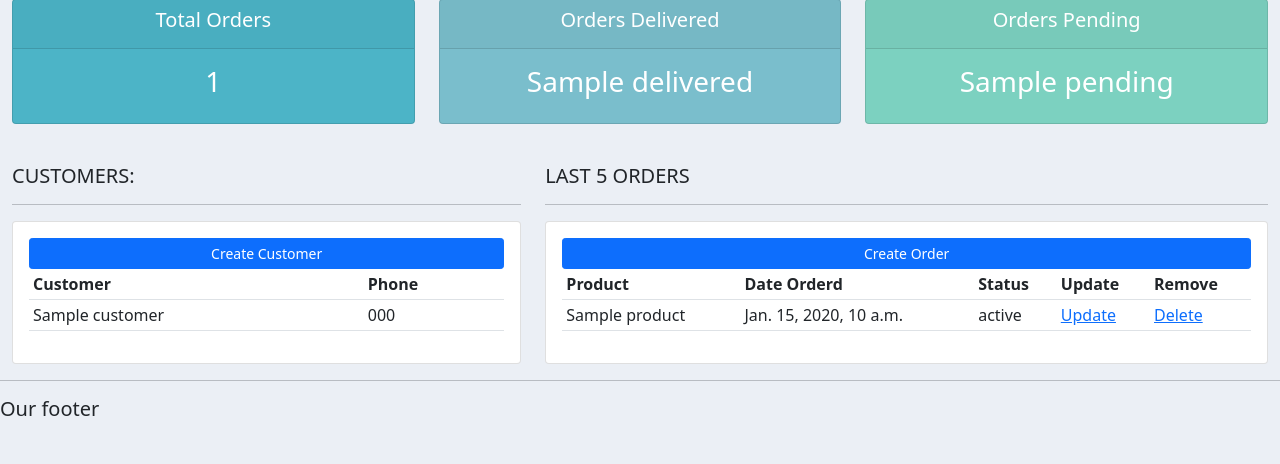
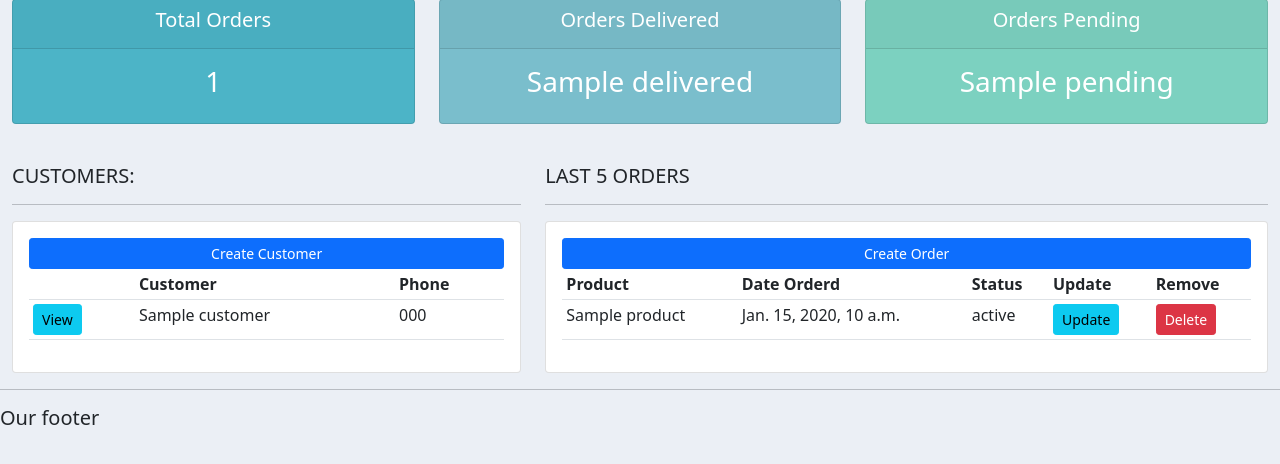
Before and after one commit to ARCHIT1607/CRM-Django-framework, a Django app: template accounts/templates/accounts/dashboard.html in a window 1280 px wide. Shown: the part 84-548 px from the top of the page. Run offline with Django 3.2, Linux system fonts and the light colour scheme; the template is opened without the code that fills it: most values are stand-ins (such as "Sample title", 1, 10 or a date in 2020); some libraries are stand-ins or nearby versions.

Commit message:
dynamic url added for dashboard and product

```diff
--- a/accounts/templates/accounts/dashboard.html
+++ b/accounts/templates/accounts/dashboard.html
@@ -14,12 +14,14 @@
 			<a class="btn btn-primary  btn-sm btn-block" href="">Create Customer</a>
 			<table class="table table-sm">
 				<tr>
+					<th></th>
 					<th>Customer</th>
 					<th>Phone</th>
 				</tr>
 
 				{% for customer in customers %}
 						<tr>
+							<td><a class= "btn btn-sm btn-info" href="{% url 'customer' customer.id%}">View</a></td>
 							<td>{{customer.name}}</td>
 							<td>{{customer.phone}}</td>
 						</tr>
@@ -48,8 +50,8 @@
 							<td>{{order.product}}</td>
 							<td>{{order.date_created}}</td>
 							<td>{{order.status}}</td>
-							<td><a href="">Update</a></td>
-							<td><a href="">Delete</a></td>
+							<td><a class= "btn btn-sm btn-info" href="">Update</a></td>
+							<td><a class= "btn btn-sm btn-danger" href="">Delete</a></td>
 						</tr>
 				{% endfor %}
 
--- a/accounts/templates/accounts/navbar.html
+++ b/accounts/templates/accounts/navbar.html
@@ -16,10 +16,10 @@
     <div class="collapse navbar-collapse" id="navbarNav">
       <ul class="navbar-nav">
         <li class="nav-item">
-          <a class="nav-link active" href="#">Dashboard</a>
+          <a class="nav-link active" href="{% url 'home'%}">Dashboard</a>
         </li>
         <li class="nav-item">
-          <a class="nav-link" href="#">Products</a>
+          <a class="nav-link" href="{% url 'products'%}">Products</a>
         </li>
       </ul>
     </div>
--- a/accounts/urls.py
+++ b/accounts/urls.py
@@ -4,7 +4,7 @@ from . import views
 
 
 urlpatterns = [
-    path('', views.home),
-    path('products/', views.products),
-    path('customer/<str:pk>/', views.customer)
+    path('', views.home, name="home"),
+    path('products/', views.products, name="products"),
+    path('customer/<str:pk>/', views.customer, name="customer")
 ]
```
